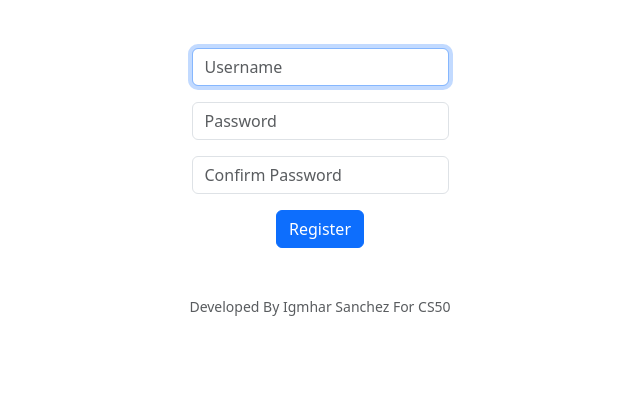
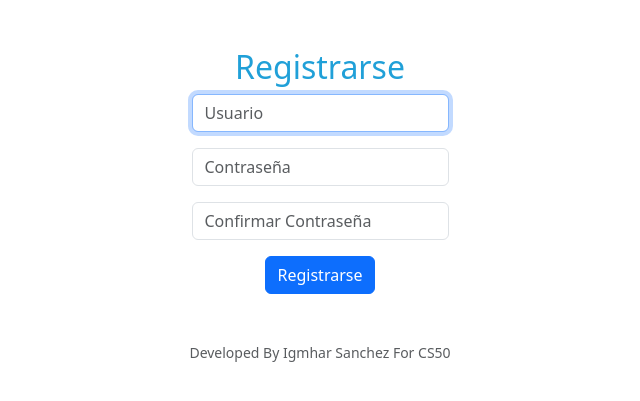
Before and after one commit to Vizard16/CS50-Final-project, a Flask app: page /register in a window 1280 px wide. Shown: the part 102-503 px from the top of the page, without its empty margins (320-960 px from the left). Run offline with Flask 3, Linux system fonts and the light colour scheme; some libraries are stand-ins or nearby versions.

Commit message:
Changed to spanish
Changed to spanish because of the user requirements

```diff
--- a/templates/register.html
+++ b/templates/register.html
@@ -5,17 +5,18 @@
 {% endblock %}
 
 {% block main %}
+    <h2 style="color:#20A0D8 "> Registrarse</h2>
         <form action="/register" method="post">
             <div class="mb-3">
-            <input autocomplete="off" autofocus class="form-control mx-auto w-auto" name="username" placeholder="Username" type="text">
+                <input autocomplete="off" autofocus class="form-control mx-auto w-auto" name="username" placeholder="Usuario" type="text">
             </div>
             <div class="mb-3">
-            <input class="form-control mx-auto w-auto" name="password" placeholder="Password" type="password">
+                <input class="form-control mx-auto w-auto" name="password" placeholder="Contraseña" type="password">
             </div>
 
             <div class="mb-3">
-            <input class="form-control mx-auto w-auto" name="confirmation" placeholder="Confirm Password" type="password">
+                <input class="form-control mx-auto w-auto" name="confirmation" placeholder="Confirmar Contraseña" type="password">
             </div>
-        <button class="btn btn-primary" type="submit">Register</button>
+            <button class="btn btn-primary" type="submit">Registrarse</button>
         </form>
 {% endblock %}
```
Lines whose indentation alone changed are shown as unchanged.
